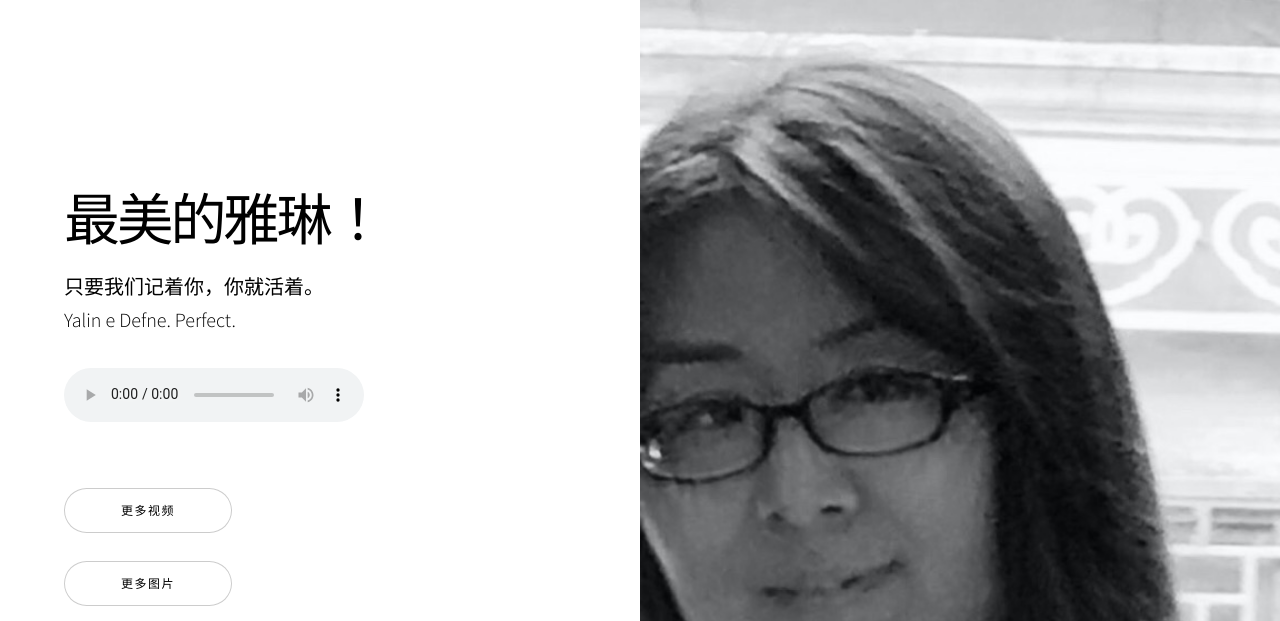
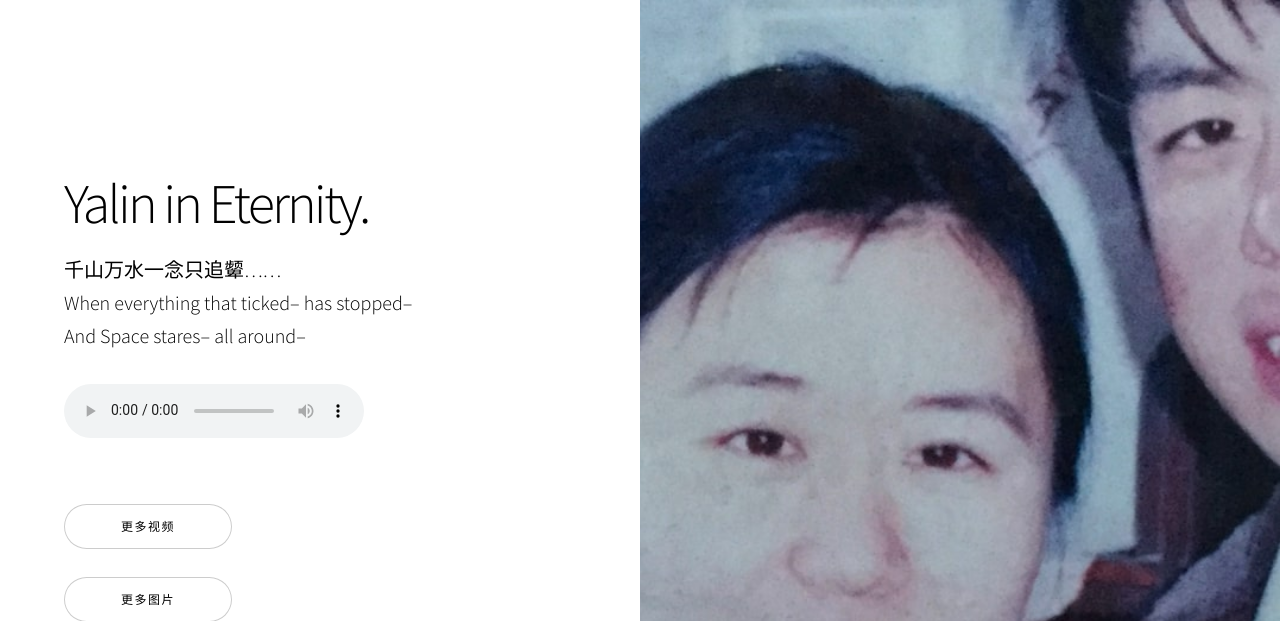
Before and after one commit to ytop/yalin, a PHP site: page / in a window 1280 px wide. Shown: the top 621 px of the page. Run offline with PHP 8.4, Linux system fonts and the light colour scheme; data that the repository does not hold is empty.

Commit message:
hundred day memory

```diff
--- a/index.php
+++ b/index.php
@@ -23,10 +23,12 @@
     <section
             class="banner style1 orient-left content-align-left image-position-right fullscreen onload-image-fade-in onload-content-fade-right">
         <div class="content">
-            <h1>最美的雅琳！</h1>
-            <p class="major">只要我们记着你，你就活着。<br>Yalin e Defne. Perfect.</p>
+            <h1>Yalin in Eternity.</h1>
+            <p class="major">千山万水一念只追颦……
+             <br>When everything that ticked– has stopped–
+             <br>And Space stares– all around– </p>
             <audio controls>
-                <source src="img/audio/YalinDefinePerfect.mp3" type="audio/mpeg">
+                <source src="img/audio/butterflylover.mp3" type="audio/mpeg">
                 Your browser does not support the audio element.
             </audio>
             <p><br></p>
```
Also changed, not shown: img/best/a.jpg, img/best/a_v1.jpg (added), img/love/a.jpg, img/love/a_v1.jpg (added), img/rest/a.png, img/rest/a_v1.png (added), img/student/a.png, img/student/a_v1.png (added), img/student/c.png, img/student/c_v1.png (added), 5 other files.
